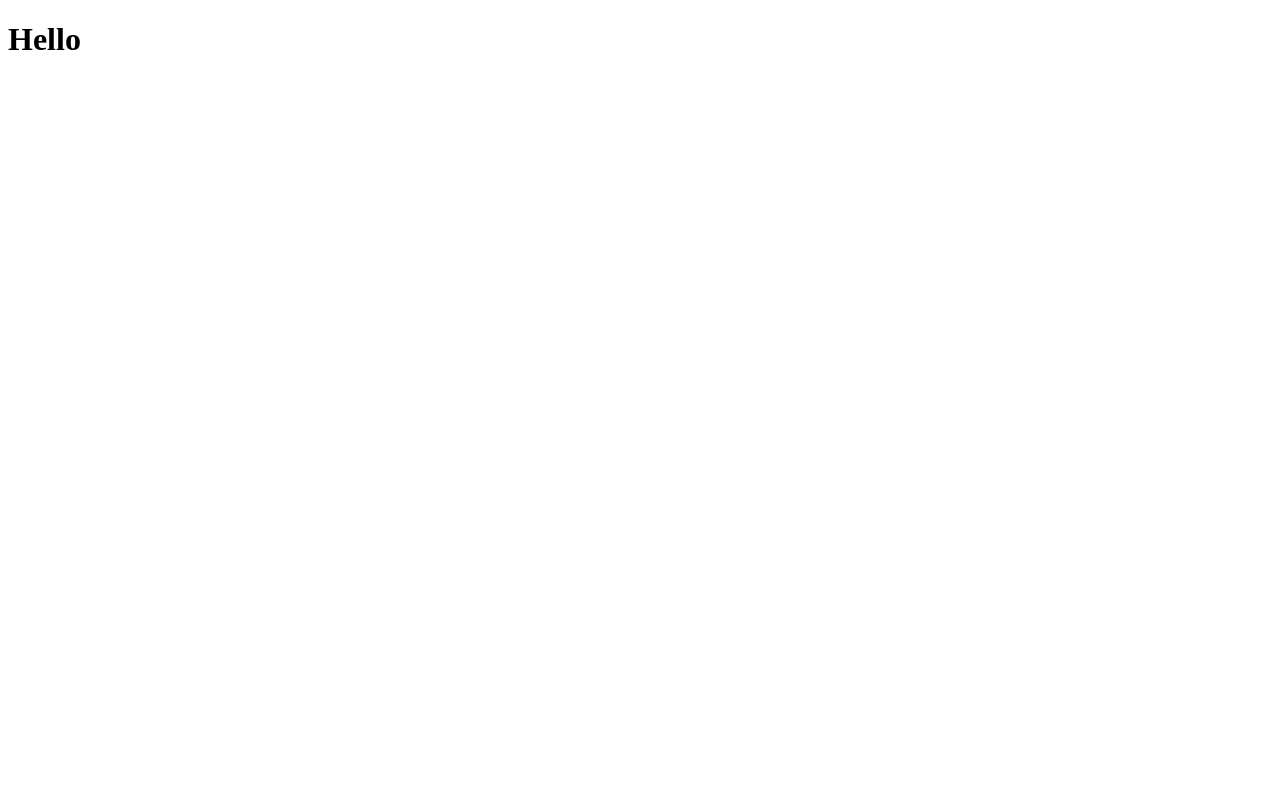
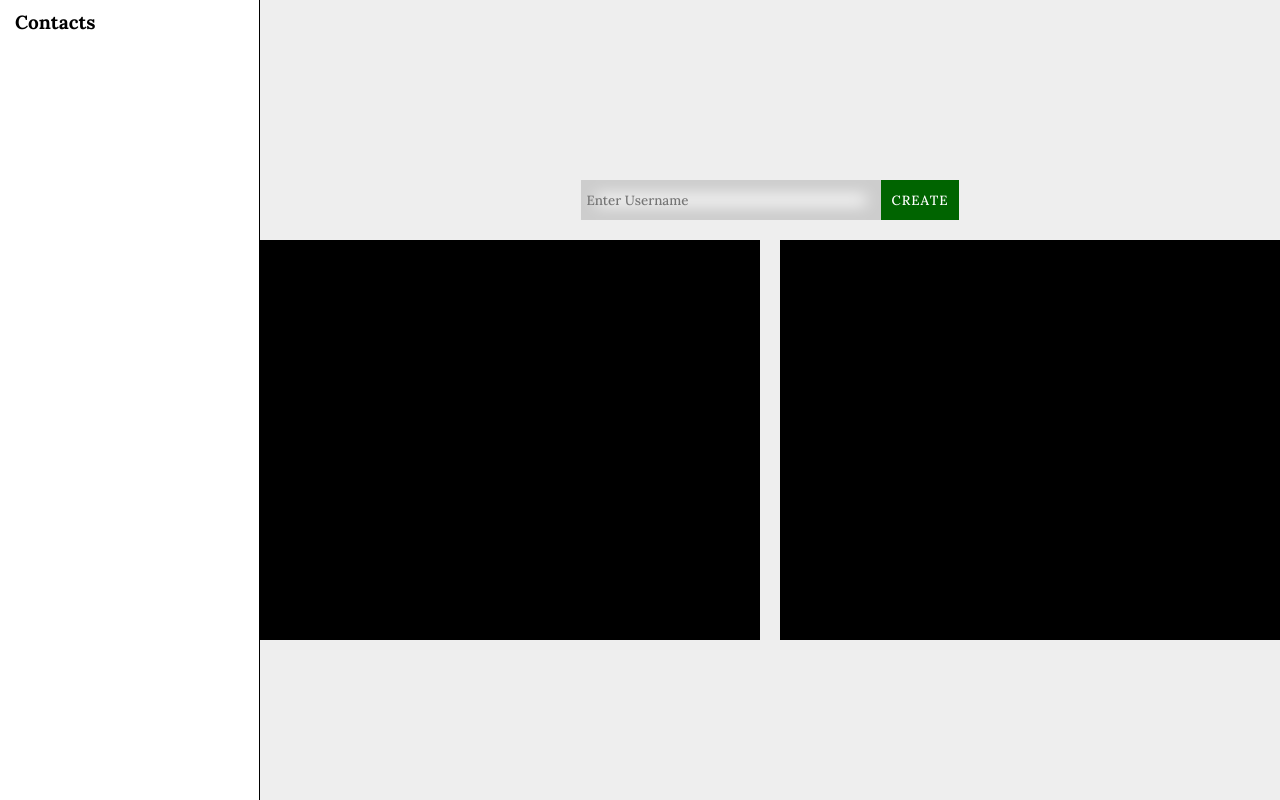
Before and after one commit to noushad970/Video-Calling-System, a website: page app/index.html in a window 1280 px wide. Drawn offline with Linux system fonts and the light colour scheme; no server answers.

Commit message:
basic setup and page decoration with html and css

```diff
--- a/app/index.html
+++ b/app/index.html
@@ -2,11 +2,46 @@
 <html lang="en">
 <head>
     <meta charset="UTF-8">
-    <meta http-equiv="X-UA-Compatible" content="IE=edge">
     <meta name="viewport" content="width=device-width, initial-scale=1.0">
     <title>Video Calling App</title>
+    <link rel="stylesheet" href="/css/style.css">
+    <script src="/js/socket.io.js" defer></script>
+    <script src="/js/main.js" defer></script>
+    <!-- <script src="../server.js" defer></script> -->
 </head>
 <body>
-    <h1>Hello</h1>
+
+    <main class="main-container">
+        <aside class="caller-list-wrapper">
+            <h1 class="caller-list-heading h-font">Contacts</h1>
+            <ul id="allusers" class="caller-list">
+                <!-- <li>
+                    <span>Rizwan Khan (You)</span>
+                    <button class="call-btn"><img width="20" src="/images/phone.png" alt=""></button>
+                </li> -->
+            </ul>
+        </aside>
+        <section class="video-call-container">
+            <div class="username-input">
+                <input id="username" type="text" placeholder="Enter Username"><button id="create-user">Create</button>
+            </div>
+            <div class="video-streams">
+
+                <div class="local-video">
+                    <video id="localVideo" autoplay muted playsinline></video>
+                </div>
+                <div class="remote-video">
+                    <video id="remoteVideo" autoplay playsinline></video>
+                </div>
+            </div>
+            <div>
+                <button id="end-call-btn" class="call call-disconnect d-none">
+                    <img src="/images/phone-disconnect.png" alt="">
+                </button>
+            </div>
+        </section>
+    </main>
+
+
 </body>
 </html>
--- /dev/null
+++ b/public/css/style.css
@@ -0,0 +1,143 @@
+@import url('https://fonts.googleapis.com/css2?family=Lora:ital,wght@0,400..700;1,400..700&display=swap');
+* {
+	margin: 0;
+	padding: 0;
+	box-sizing: border-box;
+}
+/* 33B816 */
+html {
+	font-size: 10px;
+}
+body {
+	background: #eee;
+	font-size: 1.6rem;
+	font-family: "Lora", serif;
+}
+ul li {
+	list-style: none;
+}
+
+/* || standard fonts */
+.lg-h-font {
+	font-size: 3.2rem;
+}
+.h-font {
+	font-size: 1.9rem;
+}
+.p-font {
+	font-size: 1.4rem;
+}
+.s-font {
+	font-size: 1rem;
+}
+
+/* || styling main container */
+.main-container {
+	height: 100vh;
+	display: flex;
+}
+
+/* || styling caller list - side menu*/
+.caller-list-heading {
+	margin: 1rem 1.5rem;
+}
+.caller-list-wrapper {
+	flex-basis: 30rem;
+	border-right: 1px solid black;
+	height: 100%;
+	background: white;
+}
+.caller-list > li {
+	display: flex;
+	justify-content: space-between;
+	align-items: center;
+	padding: 1rem;
+	background: #eee;
+	margin: .5rem;
+	border-radius: 5px;
+	cursor: pointer;
+	font-size: 1.6rem;
+}
+.call-btn {
+	border: none;
+	background: transparent;
+	color: black;
+}
+
+/* || video call container styling */
+.video-call-container {
+	flex: 1;
+
+	display: flex;
+	flex-direction: column;
+	align-items: center;
+	justify-content: center;
+
+}
+.video-streams {
+	display: flex;
+	gap: 2rem;
+}
+.local-video,
+.remote-video {
+	flex: 1;
+	width: 50rem;
+	min-height: 40rem;
+	max-height: 50rem;
+	background: black;
+	overflow: hidden;
+}
+
+.local-video video,
+.remote-video video {
+	width: 100%;
+	height: 100%;
+	/* object-fit: cover; */
+}
+
+.call {
+	border: none;
+	outline: none;
+
+	width: 5rem;
+	height: 5rem;
+	background: white;
+	box-shadow: 0 0 15px 15px rgba(0, 0, 0, 0.2);
+	border-radius: 50%;
+	margin: 2rem 0;
+	cursor: pointer;
+}
+
+.d-none {
+	display: none;
+}
+
+.username-input {
+	margin: 2rem 0;
+}
+.username-input input {
+	width: 30rem;
+	height: 4rem;
+	padding: 5px;
+	outline: none;
+	border: none;
+	box-shadow: inset 0 0 15px 15px rgba(0, 0, 0, 0.2);
+	font-family: 'Lora', sans-serif;
+	font-weight: 500;
+}
+.username-input input::placeholder {
+	font-family: "Lora", serif;
+}
+.username-input button {
+	height: 4rem;
+	outline: none;
+	border: none;
+	background: darkgreen;
+	color: white;
+	padding: 0 1rem;
+	font-family: "Lora", serif;
+	font-weight: 500;
+	letter-spacing: 1px;
+	cursor: pointer;
+	text-transform: uppercase;
+}
--- /dev/null
+++ b/public/js/main.js
@@ -0,0 +1,17 @@
+const createUserBtn=document.getElementById("create-user");
+const username=document.getElementById("username");
+const socket= io();
+// handle browser events
+createUserBtn.addEventListener("click",(e)=>{
+    if(username.value!=="")
+    {
+       const usernameContainer = document.querySelector(".username-input");
+        socket.emit("join-user", username.value);
+        usernameContainer.style.display = 'none';
+    }
+})
+
+// handle socket events
+socket.on("joined",allUsers=>{
+    console.log("All Users: ",allUsers);
+})
```
Also changed, not shown: server.js (+19 -13 lines), public/images/customer-service.png (added), public/images/phone-call.png (added), public/images/phone-disconnect.png (added), public/images/phone.png (added), 1 other file.
